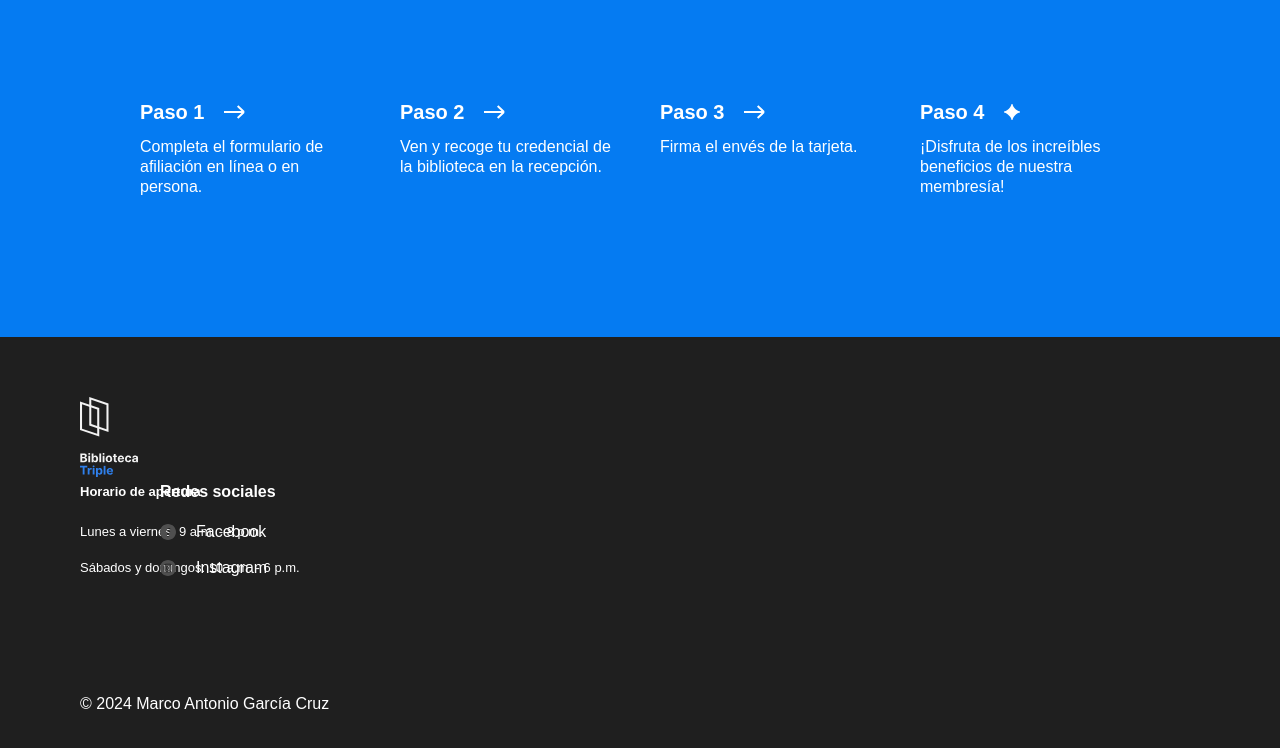
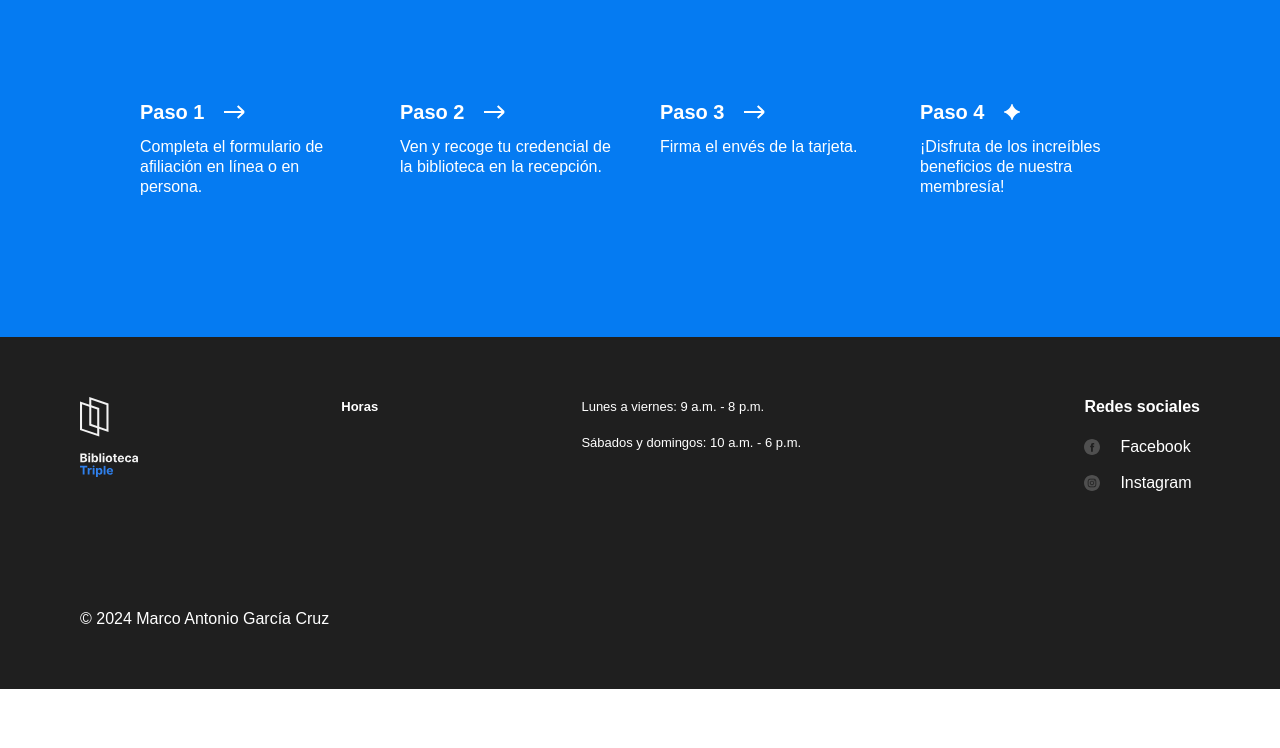
Before and after one commit to Libs92/web_project_library, a plain HTML site: page index.html in a window 1280 px wide. Shown: the part 3145-3893 px from the top of the page. After the commit the page ends 3834 px from the top, so only its background shows below. Drawn offline with Linux system fonts and the light colour scheme.

Commit message:
modificaciones footer

```diff
--- a/index.html
+++ b/index.html
@@ -294,7 +294,7 @@
             />
 
             <div class="footer__column footer__column_content_hours">
-              <h4 class="footer__column-heading">Horario de apertura</h4>
+              <h4 class="footer__column-heading">Horas</h4>
               <ul class="footer__list">
                 <li class="footer__list-item">
                   Lunes a viernes: 9 a.m. - 8 p.m.
--- a/styles/style.css
+++ b/styles/style.css
@@ -348,6 +348,9 @@
   display: flex;
   justify-content: space-between;
 }
+.footer__column {
+  display: contents;
+}
 
 .footer__column_content_hours {
   font-size: small;
```
